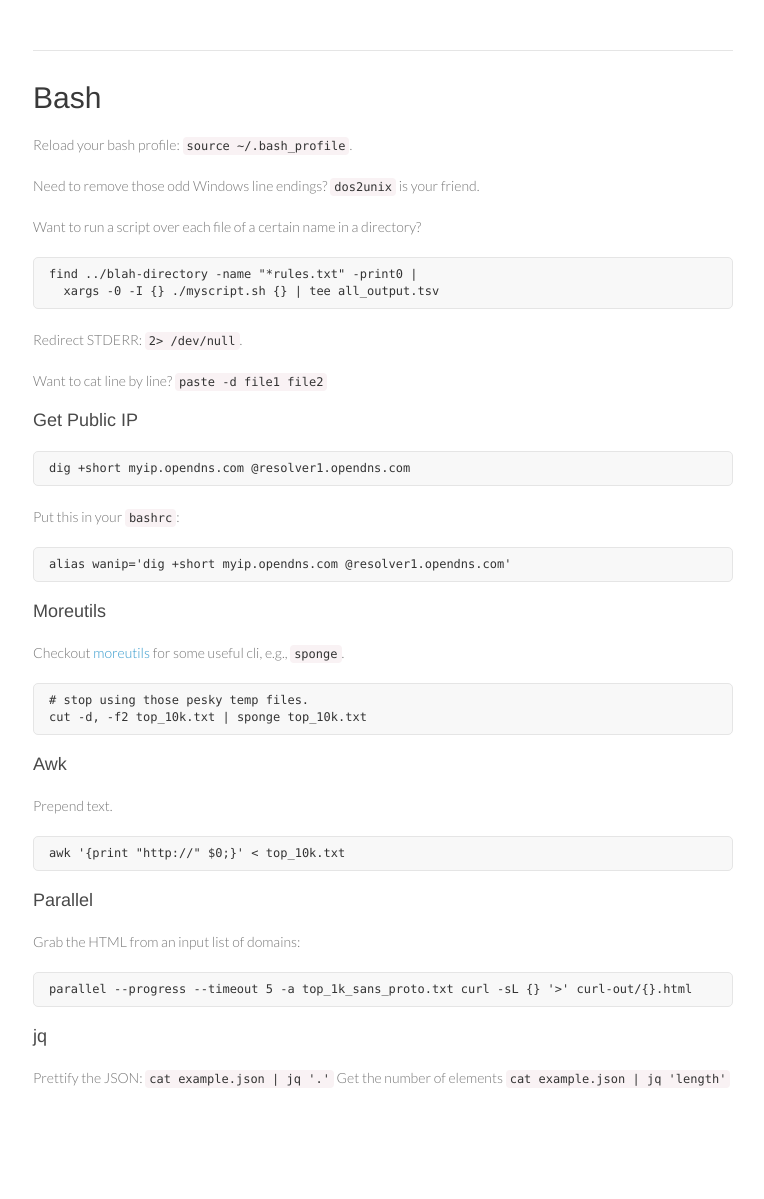
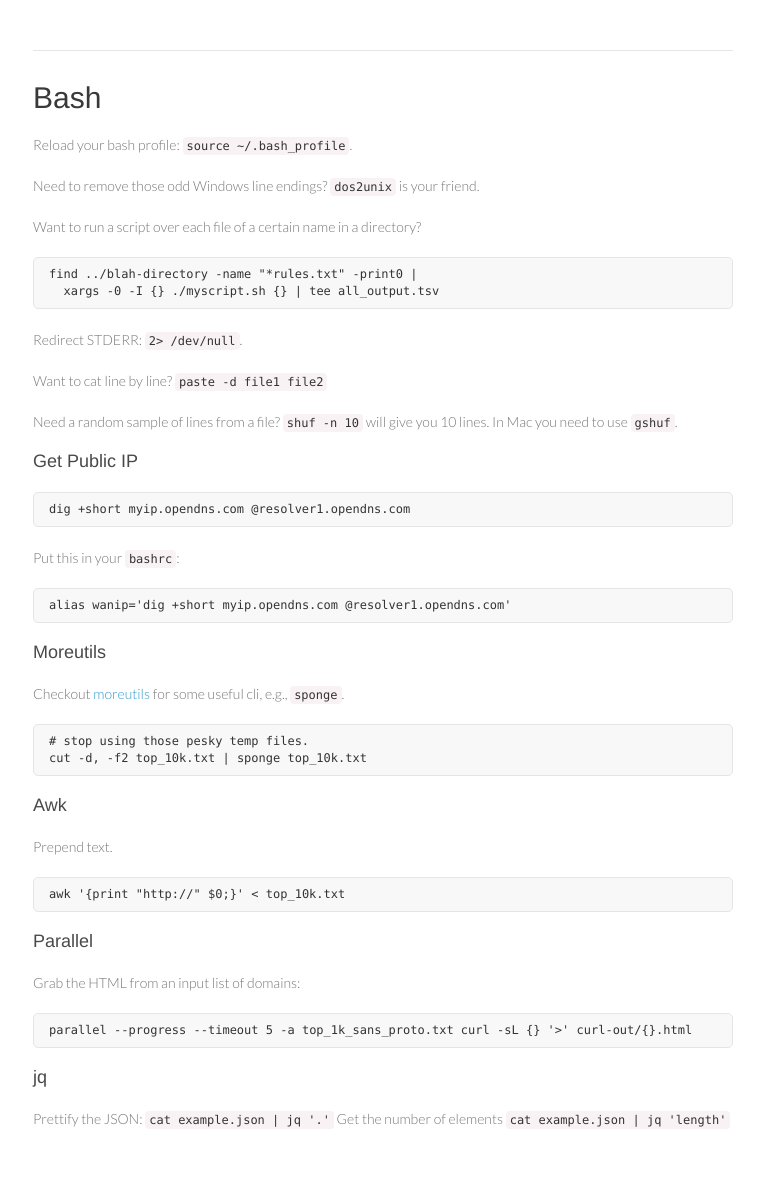
Before and after one commit to rjwalls/tips, a Jekyll site: the page built from _posts/1900-01-01-Bash.md, in a window 1280 px wide. Shown: the whole page, without its empty margins (257-1021 px from the left). Built offline with Jekyll 4.4.1, drawn with Linux system fonts in a browser that asks for light colours; Markdown is read by kramdown in place of the engine named in the settings; before the commit the page ends 1158 px from its top, so only the background shows below that.

Commit message:
Update 1900-01-01-Bash.md

```diff
--- a/_posts/1900-01-01-Bash.md
+++ b/_posts/1900-01-01-Bash.md
@@ -17,6 +17,8 @@ find ../blah-directory -name "*rules.txt" -print0 |
 Redirect STDERR: `2> /dev/null`.
 
 Want to cat line by line? `paste -d file1 file2`
+
+Need a random sample of lines from a file? `shuf -n 10` will give  you 10 lines. In Mac you need to use `gshuf`.
 
 #### Get Public IP
 
```
